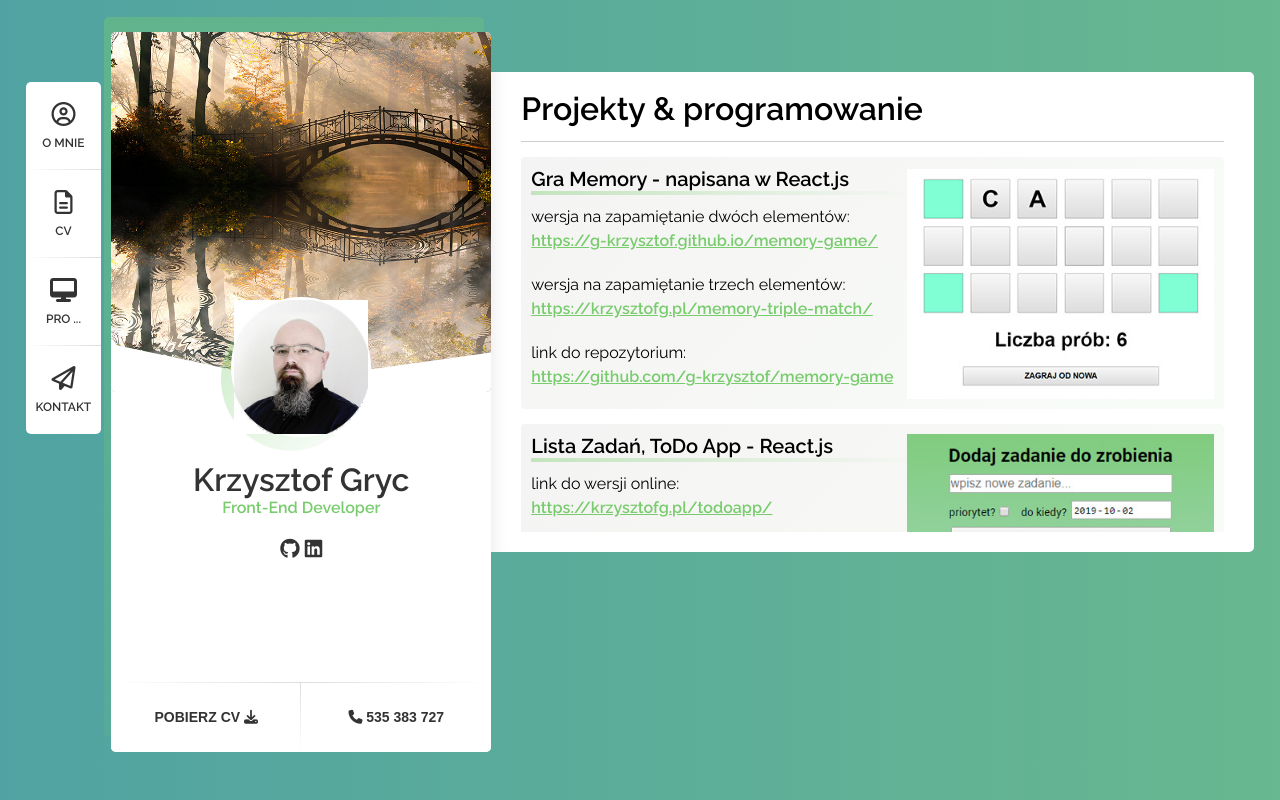
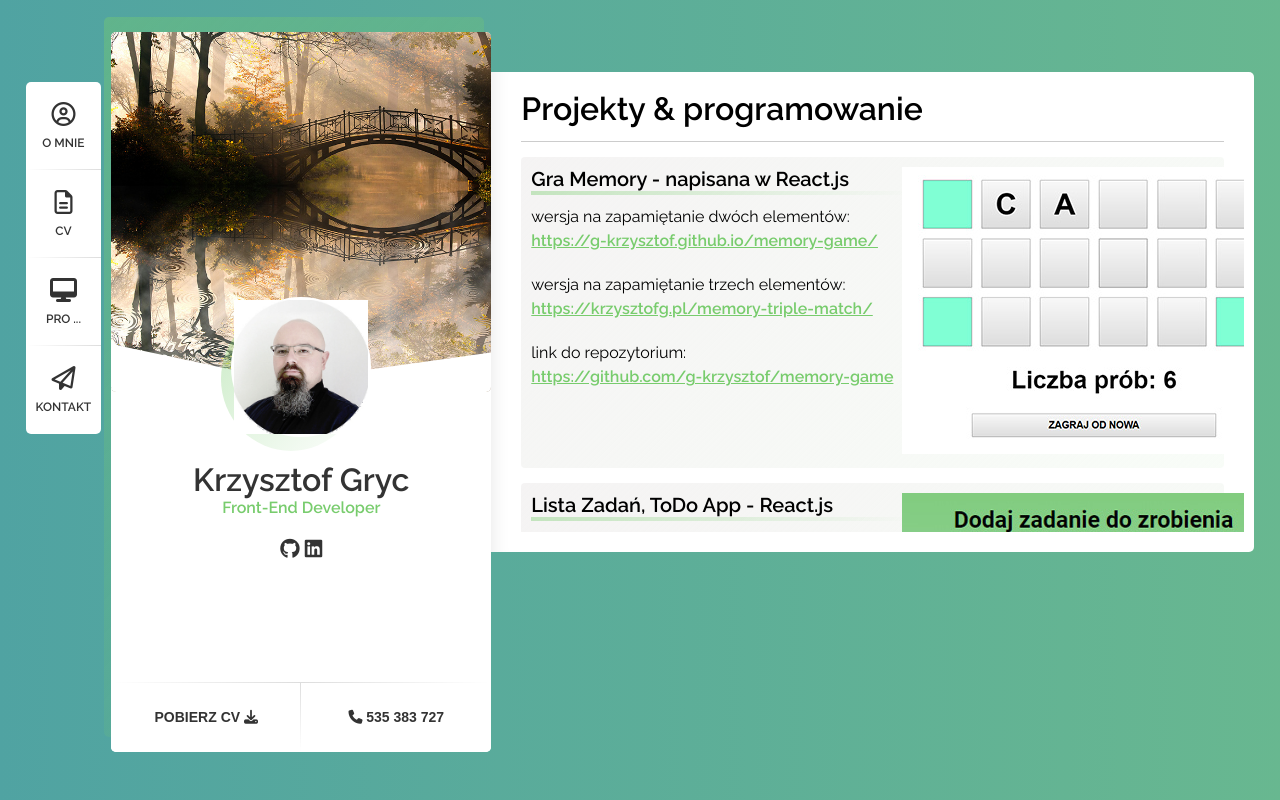
Before and after one commit to g-krzysztof/my-portfolio-page, a React (Create React App) app: page /works in a window 1280 px wide. Built offline with nearby package versions, Linux system fonts and the light colour scheme.

Commit message:
add links to images on works page

```diff
--- a/src/css/index.css
+++ b/src/css/index.css
@@ -318,6 +318,7 @@ body {
 .Content__project-image {
   -ms-flex-item-align: end;
       align-self: flex-end;
+  margin: 0 5px 0 0;
   min-width: 200px;
   max-width: 383px;
   width: 45%;
--- a/src/pages/Works.js
+++ b/src/pages/Works.js
@@ -23,7 +23,9 @@ function Works() {
                         <a href="https://github.com/g-krzysztof/memory-game" target="_blank" rel="noopener noreferrer">
                             <span className="Content__strong-span">https://github.com/g-krzysztof/memory-game</span></a></p>
                 </div>
-                <img className="Content__project-image" src={memory} alt="memory-game" />
+                <a className="Content__project-image" href="https://g-krzysztof.github.io/memory-game/" target="_blank" rel="noopener noreferrer">
+                    <img src={memory} alt="memory-game" />
+                </a>
             </div>
             <div className="Content__project">
                 <div className="Content__project-description" >
@@ -36,7 +38,9 @@ function Works() {
                         <a href="https://github.com/g-krzysztof/todoapp" target="_blank" rel="noopener noreferrer">
                             <span className="Content__strong-span">https://github.com/g-krzysztof/todoapp</span></a></p>
                 </div>
-                <img className="Content__project-image" src={todoapp} alt="todoapp" />
+                <a className="Content__project-image" href="https://krzysztofg.pl/todoapp/" target="_blank" rel="noopener noreferrer">
+                    <img src={todoapp} alt="todoapp" />
+                </a>
             </div>
         </div>
         // </Scrollbars>
--- a/src/styles/_Content.scss
+++ b/src/styles/_Content.scss
@@ -47,6 +47,7 @@
     }
     &__project-image {
         align-self: flex-end;
+        margin: 0 5px 0 0;
         min-width: 200px;
         max-width: 383px;
         width: 45%;
```
Also changed, not shown: 1 other file (tests, documents, lock files or other folders).
